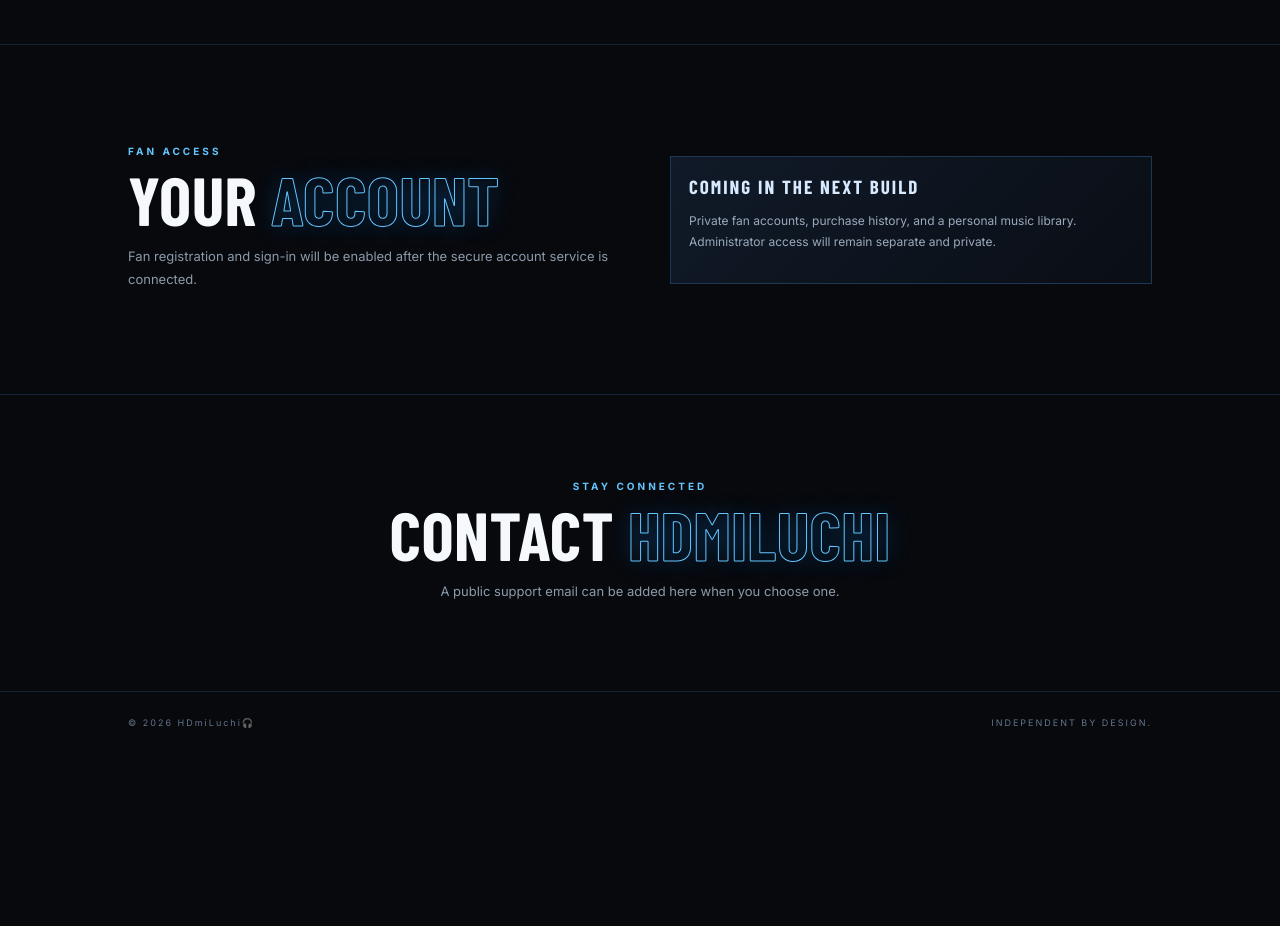
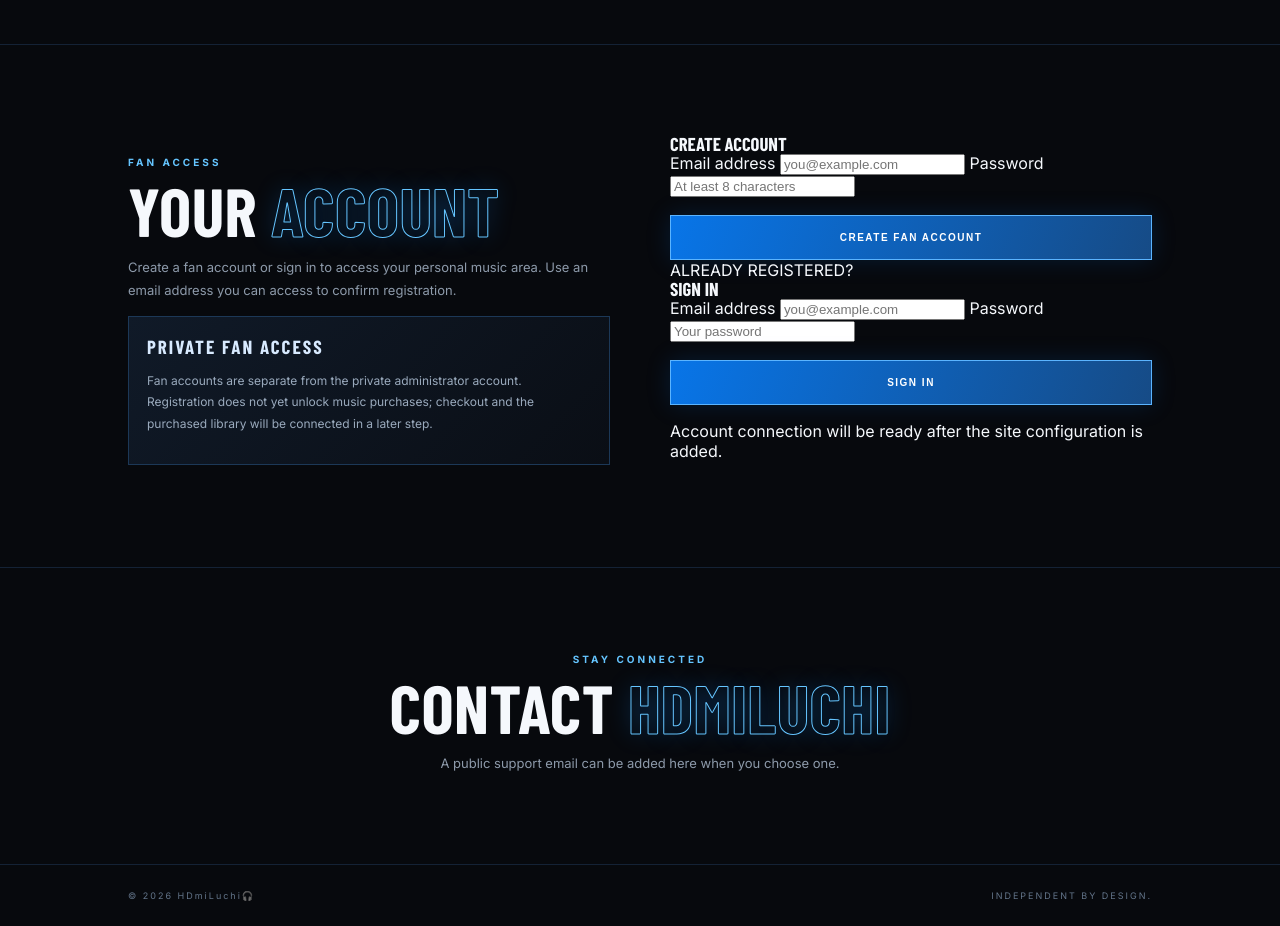
Before and after one commit to z75ccsjwtr-web/hdmiluchi-website, a plain HTML site: page index.html in a window 1280 px wide. Shown: the part 2960-3886 px from the top of the page. Before the commit the page ends 3713 px from the top, so only its background shows below. Drawn offline with nearby package versions, Linux system fonts and the light colour scheme; a web font is replaced by a local one.

Commit message:
Add fan account signup and sign-in interface

```diff
--- a/index.html
+++ b/index.html
@@ -93,8 +93,36 @@
     </section>
 
     <section class="section split" id="account">
-      <div><p class="eyebrow">FAN ACCESS</p><h2>YOUR <em>ACCOUNT</em></h2><p class="muted">Fan registration and sign-in will be enabled after the secure account service is connected.</p></div>
-      <div class="info-panel"><strong>COMING IN THE NEXT BUILD</strong><p>Private fan accounts, purchase history, and a personal music library. Administrator access will remain separate and private.</p></div>
+      <div><p class="eyebrow">FAN ACCESS</p><h2>YOUR <em>ACCOUNT</em></h2><p class="muted">Create a fan account or sign in to access your personal music area. Use an email address you can access to confirm registration.</p>
+        <div class="info-panel"><strong>PRIVATE FAN ACCESS</strong><p>Fan accounts are separate from the private administrator account. Registration does not yet unlock music purchases; checkout and the purchased library will be connected in a later step.</p></div>
+      </div>
+      <div class="account-panel">
+        <div id="account-forms">
+          <form id="signup-form" class="auth-form">
+            <h3>CREATE ACCOUNT</h3>
+            <label for="signup-email">Email address</label>
+            <input id="signup-email" name="email" type="email" autocomplete="email" required placeholder="you@example.com">
+            <label for="signup-password">Password</label>
+            <input id="signup-password" name="password" type="password" autocomplete="new-password" minlength="8" required placeholder="At least 8 characters">
+            <button class="button button-wide" type="submit">CREATE FAN ACCOUNT</button>
+          </form>
+          <div class="auth-divider">ALREADY REGISTERED?</div>
+          <form id="signin-form" class="auth-form">
+            <h3>SIGN IN</h3>
+            <label for="signin-email">Email address</label>
+            <input id="signin-email" name="email" type="email" autocomplete="email" required placeholder="you@example.com">
+            <label for="signin-password">Password</label>
+            <input id="signin-password" name="password" type="password" autocomplete="current-password" required placeholder="Your password">
+            <button class="button button-wide" type="submit">SIGN IN</button>
+          </form>
+        </div>
+        <div id="account-session" hidden>
+          <h3>YOU’RE SIGNED IN</h3>
+          <p id="signed-in-email" class="muted"></p>
+          <button class="button button-wide" id="signout-button" type="button">SIGN OUT</button>
+        </div>
+        <p id="auth-message" class="auth-message" role="status" aria-live="polite">Account connection will be ready after the site configuration is added.</p>
+      </div>
     </section>
 
     <section class="section contact" id="contact">
@@ -103,6 +131,8 @@
     </section>
   </main>
   <footer><span>© <span id="year"></span> HDmiLuchi🎧</span><span>INDEPENDENT BY DESIGN.</span></footer>
+  <script src="https://cdn.jsdelivr.net/npm/@supabase/supabase-js@2"></script>
+  <script src="config.js"></script>
   <script src="script.js"></script>
 </body>
 </html>
```
